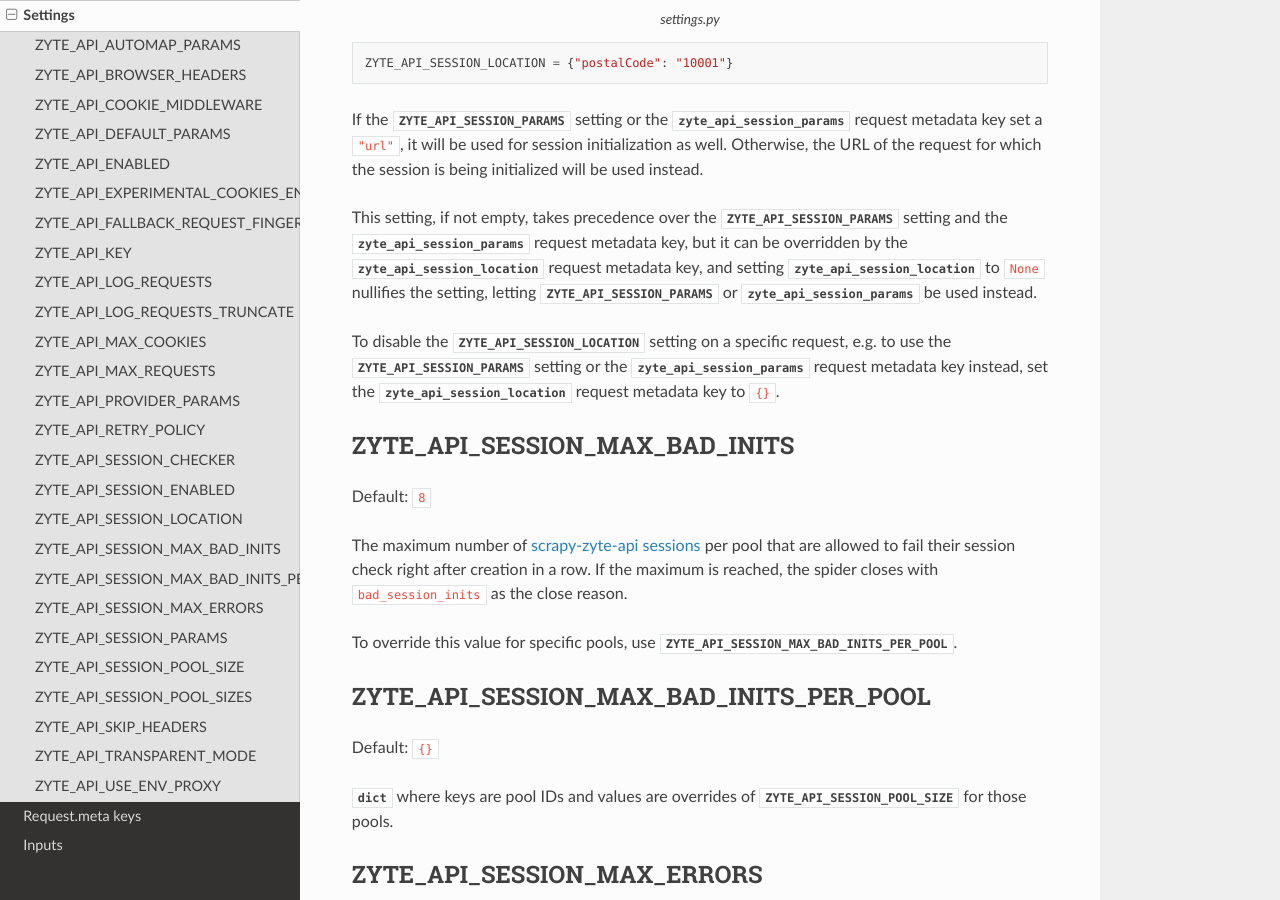
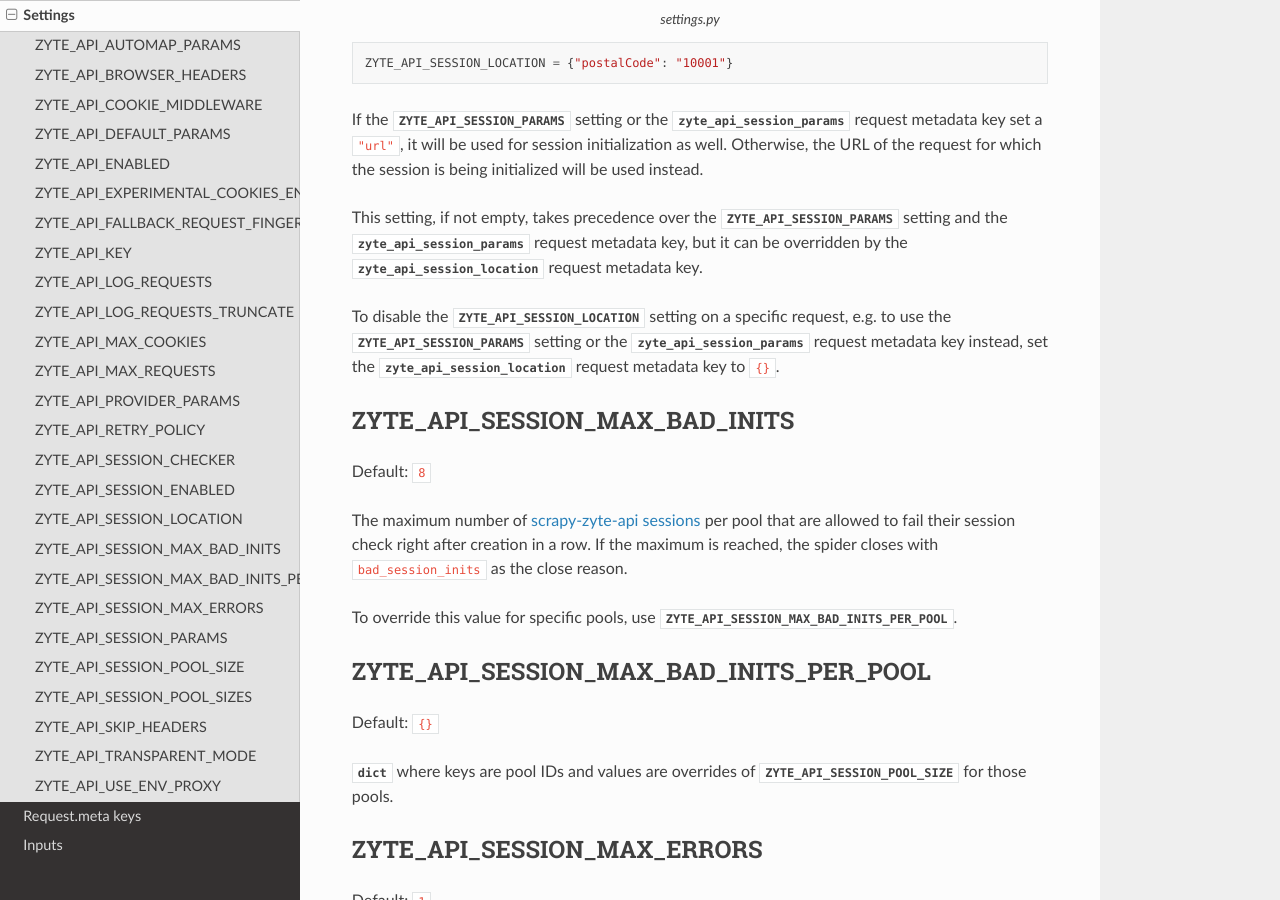
Before and after one commit to scrapy-plugins/scrapy-zyte-api, a Sphinx documentation site: the page built from docs/reference/settings.rst, in a window 1280 px wide and 900 px high, scrolled down 5825 px. Built offline with Sphinx 7.4.7 and the Read the Docs theme 2.0.0, drawn with Linux system fonts in a browser that asks for light colours.

Commit message:
Remove duplicate docs

```diff
--- a/docs/reference/settings.rst
+++ b/docs/reference/settings.rst
@@ -346,10 +346,7 @@ request for which the session is being initialized will be used instead.
 This setting, if not empty, takes precedence over the
 :setting:`ZYTE_API_SESSION_PARAMS` setting and the
 :reqmeta:`zyte_api_session_params` request metadata key, but it can be
-overridden by the :reqmeta:`zyte_api_session_location` request metadata key,
-and setting :reqmeta:`zyte_api_session_location` to ``None`` nullifies the
-setting, letting :setting:`ZYTE_API_SESSION_PARAMS` or
-:reqmeta:`zyte_api_session_params` be used instead.
+overridden by the :reqmeta:`zyte_api_session_location` request metadata key.
 
 To disable the :setting:`ZYTE_API_SESSION_LOCATION` setting on a specific
 request, e.g. to use the :setting:`ZYTE_API_SESSION_PARAMS` setting or the
```
Also changed, not shown: 1 other file.
